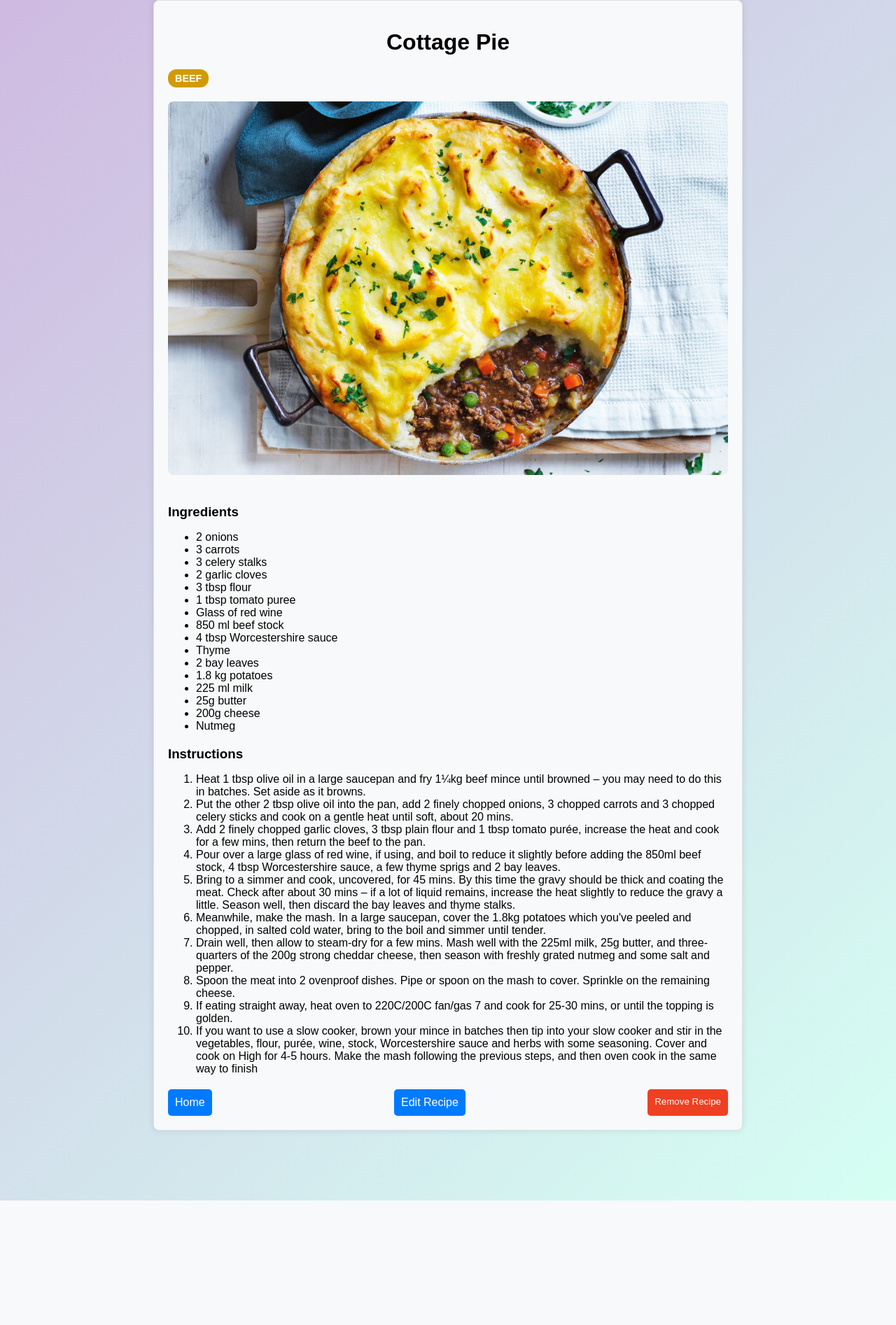
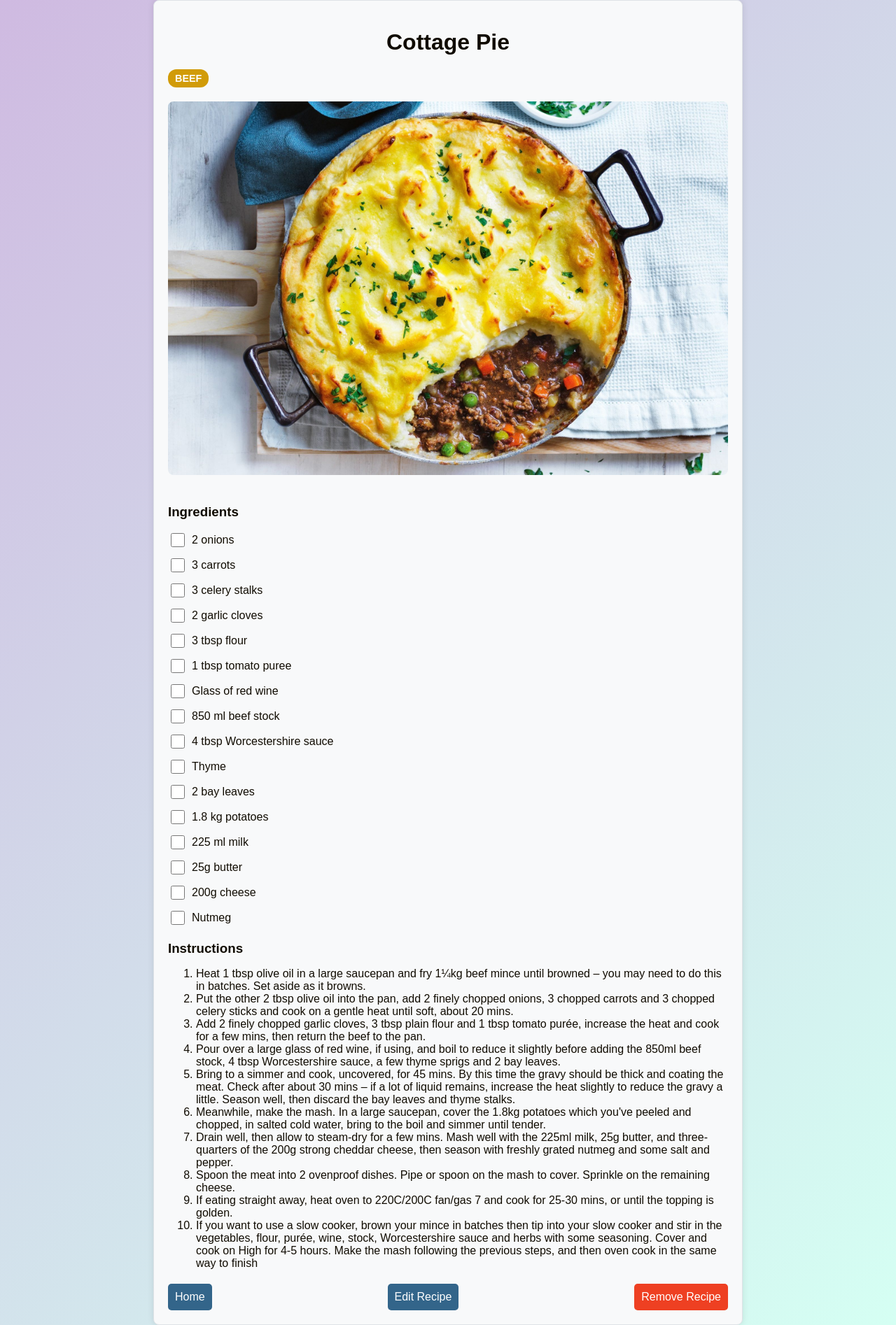
Before and after one commit to DennisLent/Cookbook, a Flask app: page /recipe/1 in a window 1280 px wide. Shown: the whole page at 70% size. Before the commit the page ends 1716 px from the top, so only its background shows below. Run offline with Flask 3, Linux system fonts and the light colour scheme; data comes from the database, SQL or seed files in the repository; both versions use the stored data as it was after the commit.

Commit message:
updated templates and added icon. New styling and layout. Updated recipe section to have checkboxes

```diff
--- a/static/pages.css
+++ b/static/pages.css
@@ -1,23 +1,99 @@
-/* combined.css */
-
-/* Background gradient */
+/* Bodies */
 body {
     background: linear-gradient(135deg, #CFBAE1, #D5FFF3);
     font-family: Arial, sans-serif;
     margin: 0;
     padding: 0;
+    display: flex;
+    flex-direction: column;
+    min-height: 100vh;
+    color: #100B00; /* Text color */
 }
 
-/* Container for main content */
-.contents {
+.body-insert {
+    background: linear-gradient(135deg, #CFBAE1, #D5FFF3);
+    font-family: Arial, sans-serif;
+    margin: 0;
+    padding: 0;
+    display: block;
+}
+
+/* Container layout */
+.container {
+    display: flex;
+    flex-direction: column;
+    width: 100%;
+    min-height: 100vh;
+}
+
+/* Sidebar styling */
+.sidebar {
+    width: 15%;
+    height: auto;
+    background-color: #f8f9fa;
+    padding: 20px;
+    box-shadow: 0 0 10px rgba(0, 0, 0, 0.1);
     display: flex;
     flex-direction: column;
     align-items: center;
-    margin: 0 auto;
-    margin-bottom: 100px;
+    margin-right: 20px;
+    border-radius: 8px;
+    color: #100B00; /* Text color */
 }
 
-/* Title styling */
+.sidebar h3 {
+    margin-top: 0;
+}
+
+.button-sidebar {
+    display: block;
+    width: 100%;
+    padding: 10px;
+    background-color: #33658A;
+    color: #fff;
+    border: none;
+    border-radius: 5px;
+    text-align: center;
+    margin-bottom: 20px;
+    text-decoration: none;
+    font-size: 16px;
+    transition: background-color 0.2s;
+}
+
+.button-sidebar:hover {
+    background-color: #0056b3;
+}
+
+.filter-container {
+    width: 100%;
+}
+
+.tag-select {
+    width: 100%;
+    padding: 10px;
+    font-size: 16px;
+    border: 1px solid #33658A;
+    border-radius: 5px;
+    box-shadow: 0 0 5px rgba(0, 0, 0, 0.1);
+    color: #100B00;
+    background-color: #f8f9fa;
+    background-repeat: no-repeat;
+    background-position: right 10px center;
+    background-size: 10px;
+}
+
+.tag-select:hover {
+    border-color: #100B00;
+}
+
+/* Main content styling */
+.main-content {
+    flex-grow: 1;
+    padding: 20px;
+    display: flex;
+    flex-direction: row;
+}
+
 .title {
     font-size: 3rem;
     text-align: center;
@@ -139,18 +199,16 @@ body {
     margin: 10px;
     font-size: 1.2em;
     text-align: center;
-    background-color: rgba(255, 255, 255, 0.8);
     padding: 5px;
     border-radius: 8px;
     z-index: 3;
 }
 
-
 /* Button styling */
 .button {
     display: flex;
     padding: 10px 10px;
-    background-color: #007bff;
+    background-color: #33658A;
     color: #fff;
     border: none;
     border-radius: 5px;
@@ -173,7 +231,7 @@ body {
     cursor: pointer;
     text-decoration: none;
     justify-content: center;
-    height: 100%
+    font-size: inherit;
 }
 
 .button-delete:hover {
@@ -272,7 +329,6 @@ body {
     border: 1px solid #dee2e6;
     border-radius: 8px;
     box-shadow: 0 0 10px rgba(0, 0, 0, 0.1);
-    margin-bottom: 100px;
 }
 
 .recipe-title {
@@ -287,6 +343,31 @@ body {
     margin-bottom: 20px;
 }
 
+/* Style the checkbox and label for ingredients */
+.recipe-section ul {
+    list-style-type: none;
+    padding-left: 0;
+}
+
+.recipe-section ul li {
+    display: flex;
+    align-items: center;
+    margin-bottom: 10px;
+}
+
+.recipe-section ul li input[type="checkbox"] {
+    margin-right: 10px;
+    width: 20px;
+    height: 20px;
+    cursor: pointer;
+}
+
+.recipe-section ul li label {
+    font-size: 16px;
+    color: #100B00; /* Text color */
+    cursor: pointer;
+}
+
 .recipe-section {
     margin-bottom: 20px;
 }
--- a/templates/edit.html
+++ b/templates/edit.html
@@ -4,9 +4,11 @@
     <meta charset="UTF-8">
     <meta name="viewport" content="width=device-width, initial-scale=1.0">
     <link rel="stylesheet" type="text/css" href="{{ url_for('static', filename='pages.css') }}">
+    <link rel="icon" type="image/png" sizes="32x32" href="{{ url_for('static', filename='favicon-32x32.png') }}">
+    <link rel="icon" type="image/png" sizes="16x16" href="{{ url_for('static', filename='favicon-16x16.png') }}">
     <title>Edit {{ recipe.title }}</title>
 </head>
-<body>
+<body class="body-insert">
     <div class="edit-container">
         <div class="edit-wrapper">
             <h1>Edit Recipe</h1>
--- a/templates/new_recipe.html
+++ b/templates/new_recipe.html
@@ -4,9 +4,11 @@
     <meta charset="UTF-8">
     <meta name="viewport" content="width=device-width, initial-scale=1.0">
     <link rel="stylesheet" type="text/css" href="{{ url_for('static', filename='pages.css') }}">
+    <link rel="icon" type="image/png" sizes="32x32" href="{{ url_for('static', filename='favicon-32x32.png') }}">
+    <link rel="icon" type="image/png" sizes="16x16" href="{{ url_for('static', filename='favicon-16x16.png') }}">
     <title>New Recipe</title>
 </head>
-<body>
+<body class="body-insert">
     <div class="new-container">
         <div class="new-wrapper">
             <h1>New Recipe</h1>
--- a/templates/recipe.html
+++ b/templates/recipe.html
@@ -5,6 +5,8 @@
     <meta name="viewport" content="width=device-width, initial-scale=1.0">
     <link rel="stylesheet" type="text/css" href="{{ url_for('static', filename='pages.css') }}">
     <link rel="stylesheet" type="text/css" href="{{ url_for('static', filename='tags.css') }}">
+    <link rel="icon" type="image/png" sizes="32x32" href="{{ url_for('static', filename='favicon-32x32.png') }}">
+    <link rel="icon" type="image/png" sizes="16x16" href="{{ url_for('static', filename='favicon-16x16.png') }}">
     <title>{{ recipe.title }}</title>
 </head>
 <body>
@@ -24,7 +26,10 @@
             <h3>Ingredients</h3>
             <ul>
                 {% for ingredient in ingredients %}
-                    <li>{{ ingredient }}</li>
+                    <li>
+                        <input type="checkbox" id="ingredient-{{ loop.index }}" name="ingredient-{{ loop.index }}">
+                        <label for="ingredient-{{ loop.index }}">{{ ingredient }}</label>
+                    </li>
                 {% endfor %}
             </ul>
         </div>
@@ -39,7 +44,7 @@
         <div class="recipe-actions">
             <a href="{{ url_for('homepage') }}" class="button">Home</a>
             <a href="{{ url_for('edit_recipe', recipe_id=recipe.id) }}" class="button">Edit Recipe</a>
-            <form action="{{ url_for('delete_recipe', recipe_id=recipe.id) }}" method="post" style="display:inline;">
+            <form action="{{ url_for('delete_recipe', recipe_id=recipe.id) }}" method="post" style="display:flex;">
                 <button type="submit" class="button-delete">Remove Recipe</button>
             </form>
         </div>
```
Also changed, not shown: other parts of static/pages.css (+6 -23 lines), templates/home.html (+10 -4 lines), recipes.db, static/favicon-16x16.png (added), static/favicon-32x32.png (added).
